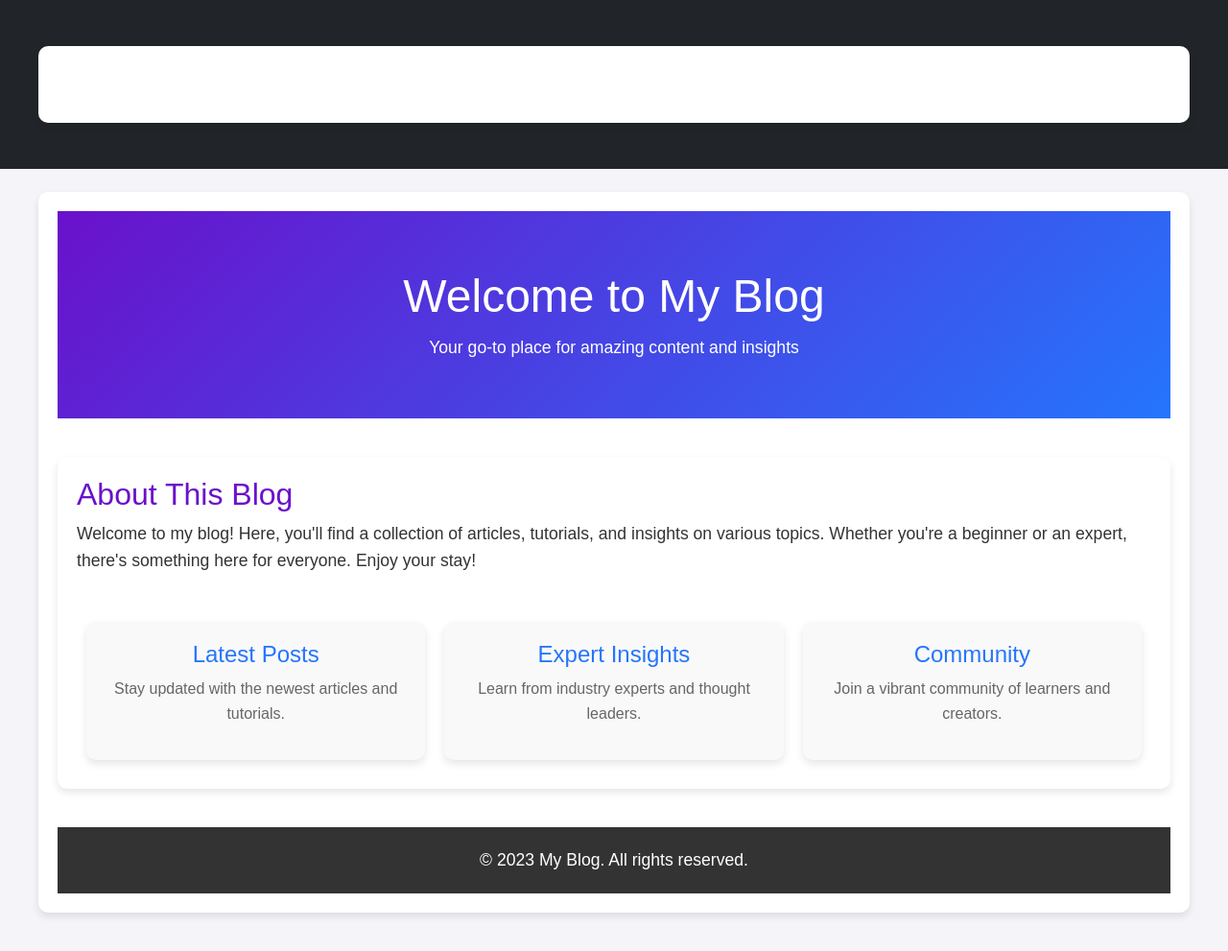
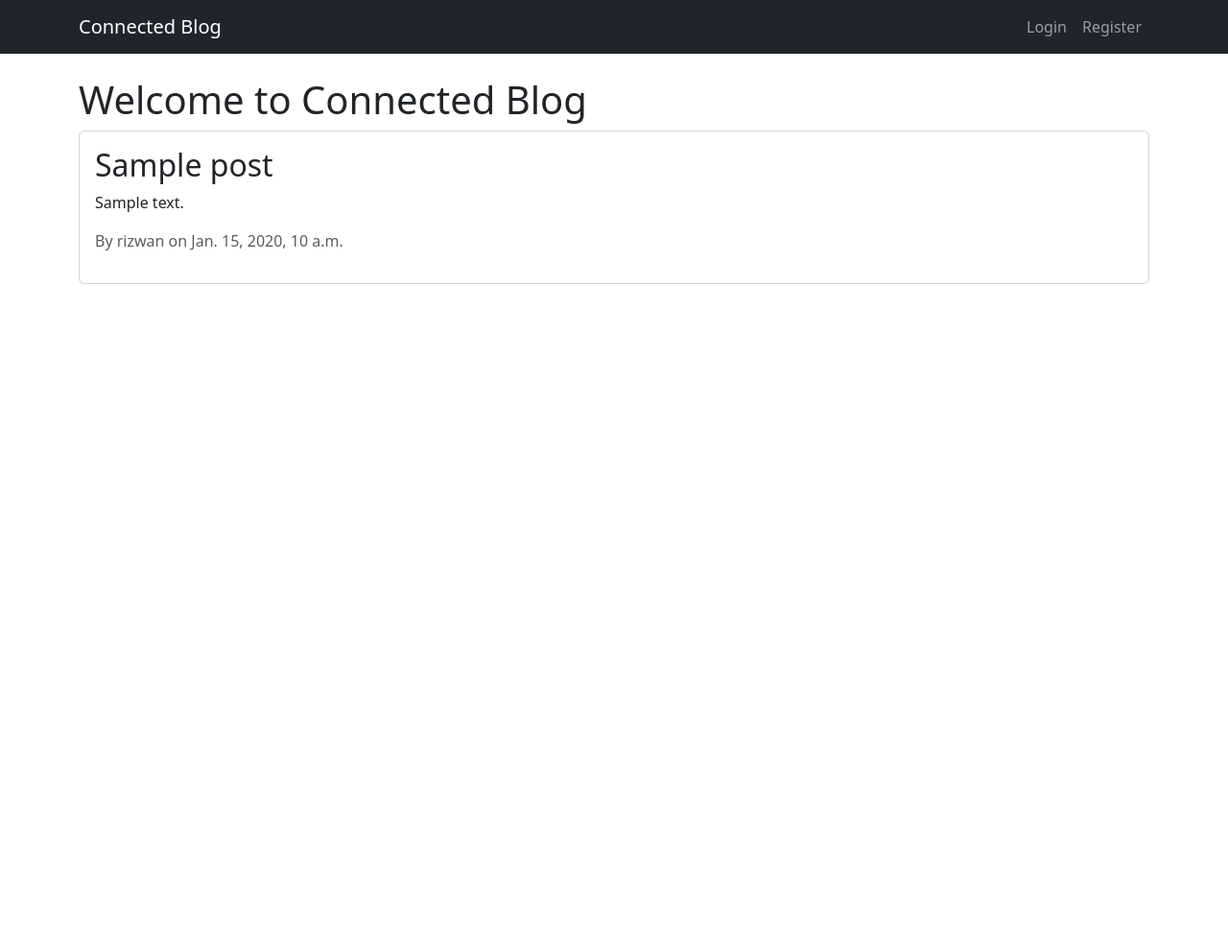
Before and after one commit to rizwansammo/connected, a Django app: template blog/templates/blog/home.html in a window 1280 px wide. Shown: the whole page at 96% size. After the commit the page ends 296 px from the top, so only its background shows below. Run offline with Django 5.2, Linux system fonts and the light colour scheme; the template is opened without the code that fills it: values that come from a table or form of the project are taken from there, others are empty; data comes from the database, SQL or seed files in the repository; tables that the repository leaves empty hold one stand-in row (values such as "Sample post").

Commit message:
Reverted Home and Base HTML File

```diff
--- a/blog/templates/blog/home.html
+++ b/blog/templates/blog/home.html
@@ -1,129 +1,14 @@
-{% extends 'base.html' %}
+{% extends 'blog/base.html' %}
 
 {% block content %}
-<style>
-    /* General Styles */
-    body {
-        font-family: 'Arial', sans-serif;
-        margin: 0;
-        padding: 0;
-        background-color: #f4f4f9;
-        color: #333;
-    }
-
-    /* Header */
-    header {
-        background: linear-gradient(135deg, #6a11cb, #2575fc);
-        color: white;
-        padding: 60px 20px;
-        text-align: center;
-    }
-
-    header h1 {
-        font-size: 3rem;
-        margin: 0;
-    }
-
-    header p {
-        font-size: 1.2rem;
-        margin: 10px 0 0;
-    }
-
-    /* Main Content */
-    .container {
-        max-width: 1200px;
-        margin: 40px auto;
-        padding: 20px;
-        background: white;
-        box-shadow: 0 4px 8px rgba(0, 0, 0, 0.1);
-        border-radius: 10px;
-    }
-
-    .container h2 {
-        font-size: 2rem;
-        color: #6a11cb;
-    }
-
-    .container p {
-        font-size: 1.1rem;
-        line-height: 1.6;
-    }
-
-    /* Features Section */
-    .features {
-        display: flex;
-        justify-content: space-between;
-        margin-top: 40px;
-    }
-
-    .feature {
-        flex: 1;
-        padding: 20px;
-        margin: 10px;
-        background: #f9f9f9;
-        border-radius: 10px;
-        text-align: center;
-        box-shadow: 0 4px 8px rgba(0, 0, 0, 0.1);
-    }
-
-    .feature h3 {
-        font-size: 1.5rem;
-        color: #2575fc;
-    }
-
-    .feature p {
-        font-size: 1rem;
-        color: #666;
-    }
-
-    /* Footer */
-    footer {
-        background: #333;
-        color: white;
-        text-align: center;
-        padding: 20px;
-        margin-top: 40px;
-    }
-
-    footer p {
-        margin: 0;
-        font-size: 1rem;
-    }
-</style>
-
-<!-- Header -->
-<header>
-    <h1>Welcome to My Blog</h1>
-    <p>Your go-to place for amazing content and insights</p>
-</header>
-
-<!-- Main Content -->
-<div class="container">
-    <h2>About This Blog</h2>
-    <p>
-        Welcome to my blog! Here, you'll find a collection of articles, tutorials, and insights on various topics.
-        Whether you're a beginner or an expert, there's something here for everyone. Enjoy your stay!
-    </p>
-
-    <!-- Features Section -->
-    <div class="features">
-        <div class="feature">
-            <h3>Latest Posts</h3>
-            <p>Stay updated with the newest articles and tutorials.</p>
+    <h1>Welcome to Connected Blog</h1>
+    {% for post in posts %}
+        <div class="card mb-4">
+            <div class="card-body">
+                <h2 class="card-title">{{ post.title }}</h2>
+                <p class="card-text">{{ post.content }}</p>
+                <p class="text-muted">By {{ post.author }} on {{ post.created_at }}</p>
+            </div>
         </div>
-        <div class="feature">
-            <h3>Expert Insights</h3>
-            <p>Learn from industry experts and thought leaders.</p>
-        </div>
-        <div class="feature">
-            <h3>Community</h3>
-            <p>Join a vibrant community of learners and creators.</p>
-        </div>
-    </div>
-</div>
-
-<!-- Footer -->
-<footer>
-    <p>&copy; 2023 My Blog. All rights reserved.</p>
-</footer>
+    {% endfor %}
 {% endblock %}
```
